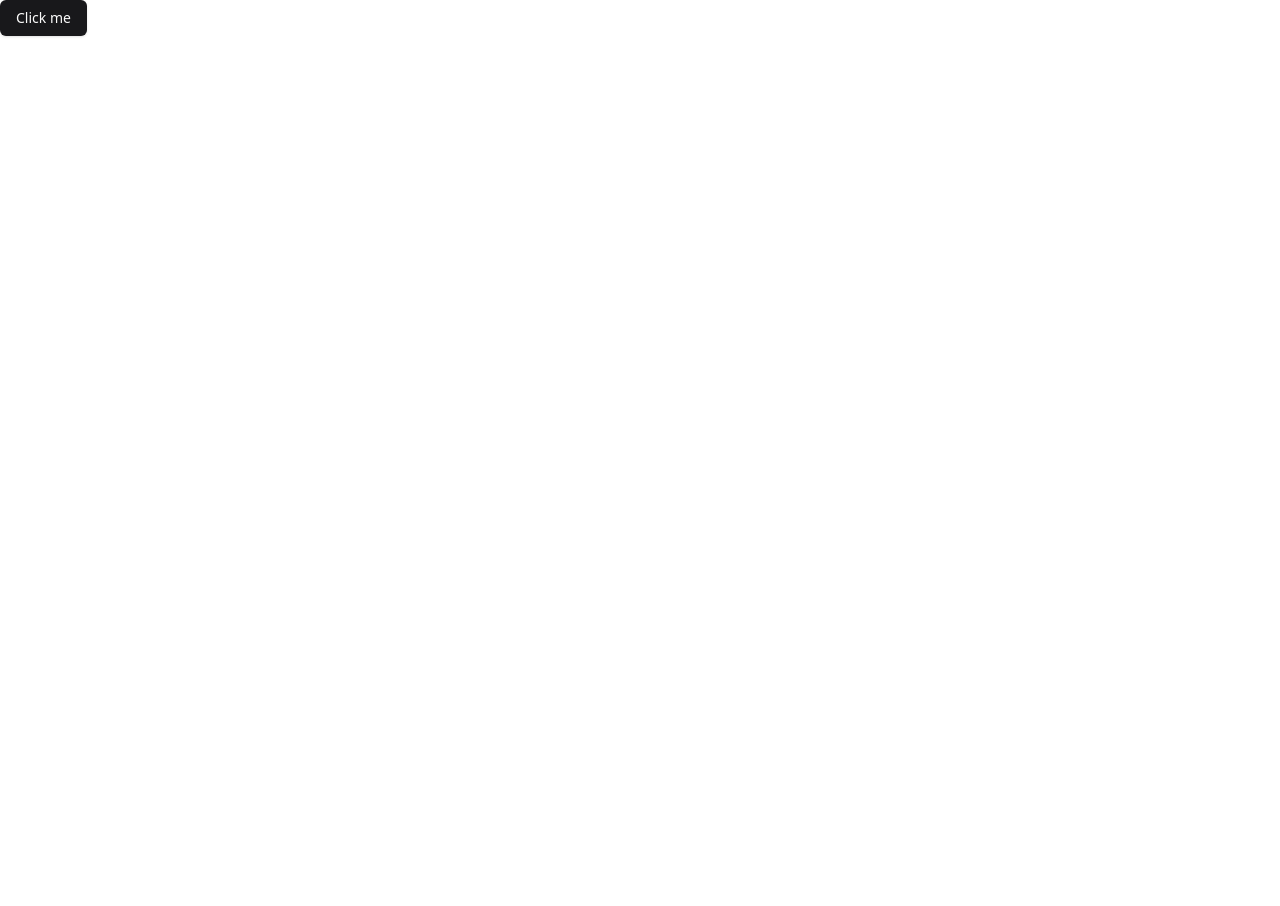
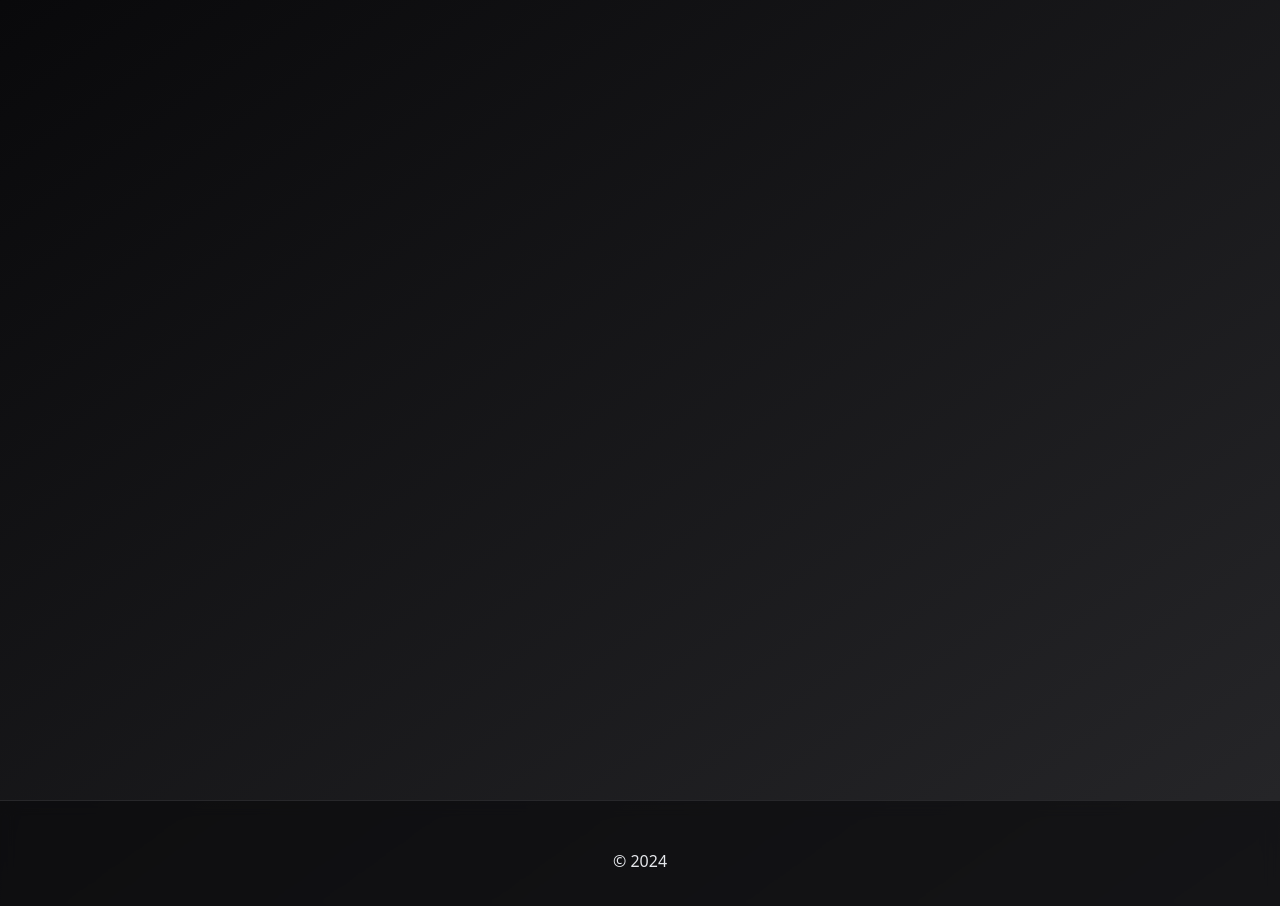
Before and after one commit to Ajay-Lobo/Climato, a React (Vite) app: page / in a window 1280 px wide. Shown: the top 906 px of the page. Before the commit the page ends 800 px from the top, so only its background shows below. Built offline with nearby package versions, Linux system fonts and the light colour scheme.

Commit message:
dark mode implemented

```diff
--- a/src/App.tsx
+++ b/src/App.tsx
@@ -1,13 +1,21 @@
-import { Button } from './components/ui/button'
+
 import './App.css'
-
+import { BrowserRouter,Route, Routes } from 'react-router-dom'
+import Layout from './components/layout'
+import { ThemeProvider } from './context/theme-provider'
 function App() {
 
 
   return (
-    <>
-      <Button>Click me</Button>
-    </>
+   <BrowserRouter>
+   <ThemeProvider defaultTheme='dark'>
+   <Layout>
+    <Routes>
+    <Route path='/' element={''} />
+    </Routes>
+   </Layout>
+   </ThemeProvider>
+   </BrowserRouter>
   )
 }
 
--- /dev/null
+++ b/src/components/layout.tsx
@@ -0,0 +1,21 @@
+import type { PropsWithChildren } from "react";
+
+const Layout: React.FC<PropsWithChildren> = ({ children }) => {
+  return (
+    <div className="bg-gradient-to-br from-background to-muted">
+      <header>
+        {/* Header content */}
+      </header>
+      <main className="min-h-screen container mx-auto px-4 py-8">
+        {children}
+      </main>
+      <footer className="border-t backdrop-blur py-12 supports-[backdrop-filter]:bg-background/60">
+        <div className="container mx-auto px-4 text-center text-gray-200">
+          <p>© {new Date().getFullYear()}</p>
+        </div>
+      </footer>
+    </div>
+  );
+};
+
+export default Layout;
--- /dev/null
+++ b/src/context/theme-provider.tsx
@@ -0,0 +1,73 @@
+import { createContext, useContext, useEffect, useState } from "react"
+
+type Theme = "dark" | "light" | "system"
+
+type ThemeProviderProps = {
+  children: React.ReactNode
+  defaultTheme?: Theme
+  storageKey?: string
+}
+
+type ThemeProviderState = {
+  theme: Theme
+  setTheme: (theme: Theme) => void
+}
+
+const initialState: ThemeProviderState = {
+  theme: "system",
+  setTheme: () => null,
+}
+
+const ThemeProviderContext = createContext<ThemeProviderState>(initialState)
+
+export function ThemeProvider({
+  children,
+  defaultTheme = "system",
+  storageKey = "vite-ui-theme",
+  ...props
+}: ThemeProviderProps) {
+  const [theme, setTheme] = useState<Theme>(
+    () => (localStorage.getItem(storageKey) as Theme) || defaultTheme
+  )
+
+  useEffect(() => {
+    const root = window.document.documentElement
+
+    root.classList.remove("light", "dark")
+
+    if (theme === "system") {
+      const systemTheme = window.matchMedia("(prefers-color-scheme: dark)")
+        .matches
+        ? "dark"
+        : "light"
+
+      root.classList.add(systemTheme)
+      return
+    }
+
+    root.classList.add(theme)
+  }, [theme])
+
+  const value = {
+    theme,
+    setTheme: (theme: Theme) => {
+      localStorage.setItem(storageKey, theme)
+      setTheme(theme)
+    },
+  }
+
+  return (
+    <ThemeProviderContext.Provider {...props} value={value}>
+      {children}
+    </ThemeProviderContext.Provider>
+  )
+}
+
+export const useTheme = () => {
+  const context = useContext(ThemeProviderContext)
+
+  if (context === undefined)
+    throw new Error("useTheme must be used within a ThemeProvider")
+
+  return context
+}
```
